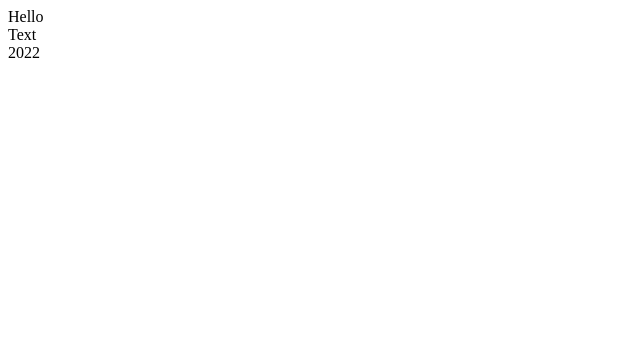
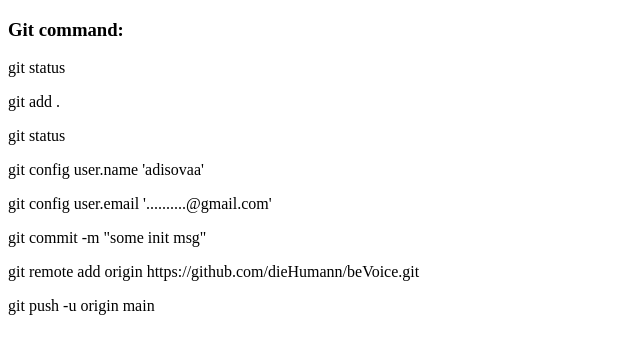
Before and after one commit to adisovaa/gitSecondLesson, a plain HTML site: page index.html in a window 1280 px wide. Shown: the whole page, without its empty margins (0-640 px from the left). Drawn offline with Linux system fonts and the light colour scheme.

Commit message:
new changes

```diff
--- a/index.html
+++ b/index.html
@@ -8,9 +8,15 @@
 </head>
 <body>
 
-    <header>Hello</header>
-    <section>Text</section>
-    <footer>2022</footer>
+    <h3>Git command:</h3>
+    <p> git status </p>
+    <p> git add .</p>
+    <p> git status</p>
+    <p> git config user.name 'adisovaa'</p>
+    <p> git config user.email '..........@gmail.com'</p>
+    <p> git commit -m "some init msg"</p>
+    <p> git remote add origin https://github.com/dieHumann/beVoice.git</p>
+    <p> git push -u origin main </p>
 
 </body>
 </html>
```
Also changed, not shown: index.txt (deleted).
